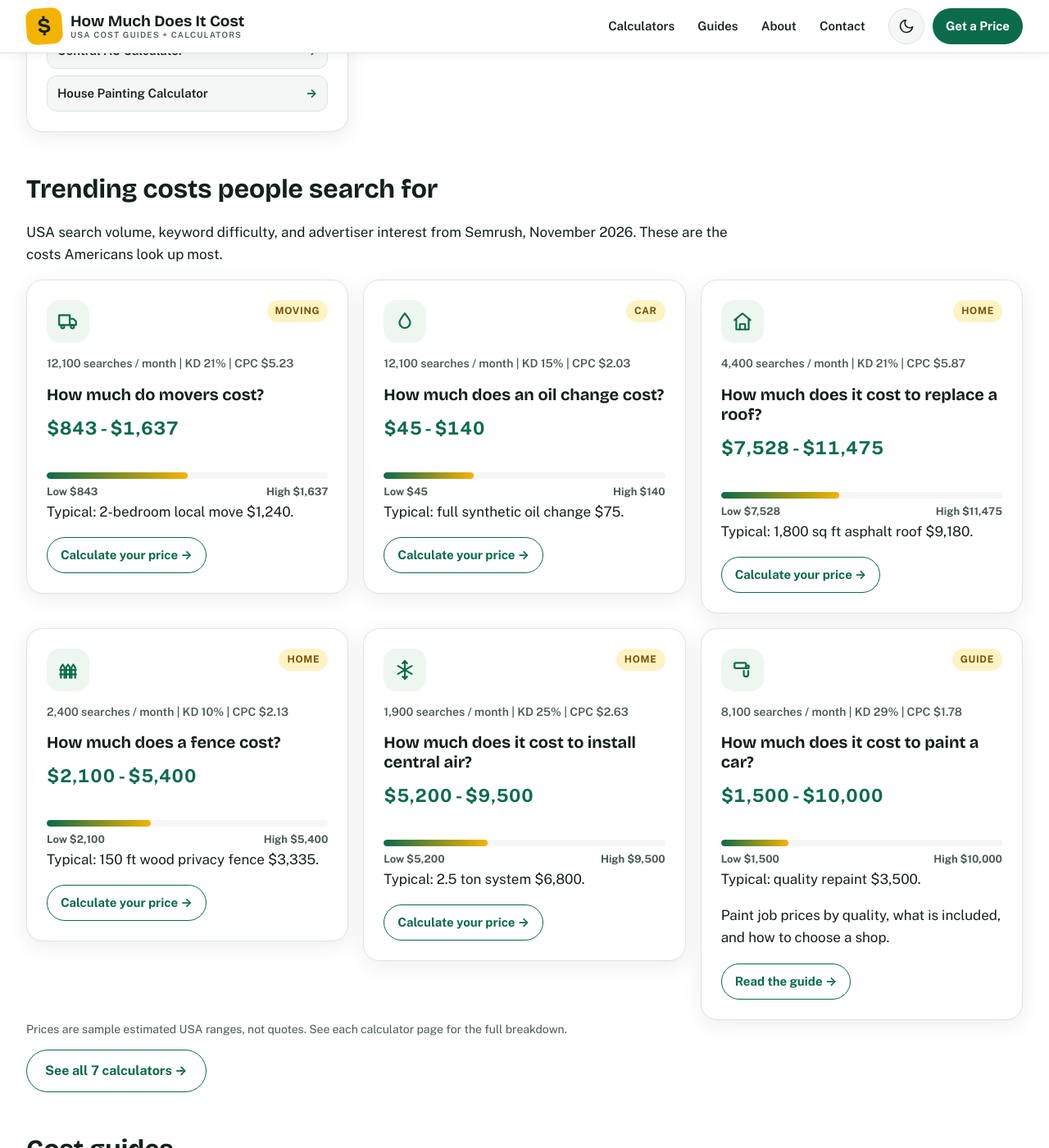
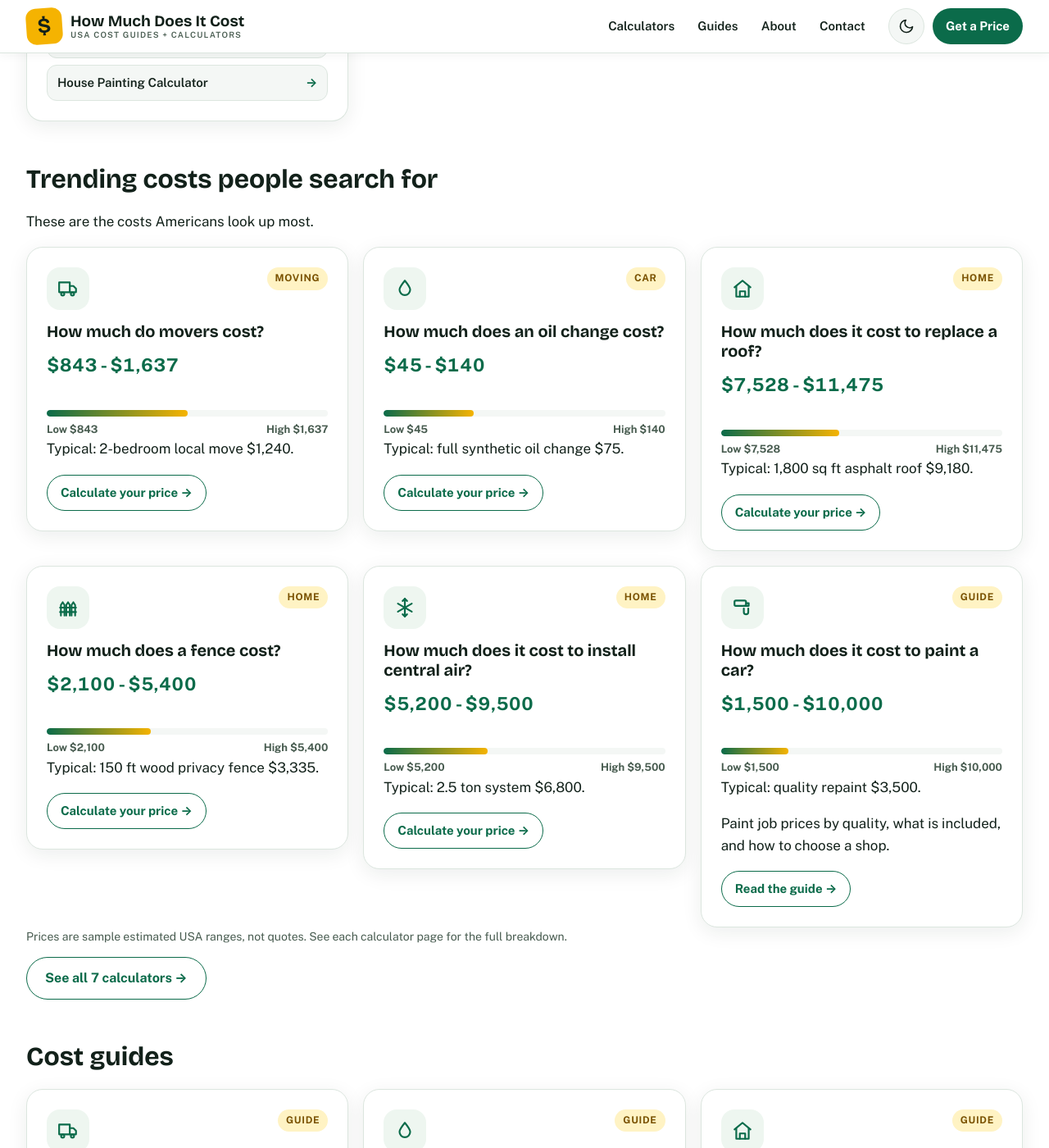
Before and after one commit to zaidmeo09-dhangal/howmuchdoesitcostusa, a Jekyll site: the page built from index.md, in a window 1280 px wide and 1400 px high, scrolled down 1128 px. Shown: the whole window at 82% size. Built offline with Jekyll 4.4.1, drawn with Linux system fonts in a browser that asks for light colours.

Commit message:
Initial deploy: add index.md

```diff
--- a/index.md
+++ b/index.md
@@ -60,7 +60,7 @@ schema: |
   <div class="wrap hero-grid">
     <div class="hero-copy">
       <p class="kicker">USA COST GUIDES + CALCULATORS</p>
-      <h1>How much does it <span class="accent">cost</span> in the USA?</h1>
+      <h1>How much does it <span class="accent"> cost </span> in the USA?</h1>
       <p class="lede">Real price ranges for the jobs Americans actually pay for. Pick a calculator, answer a few questions, and see your low, typical, and high price in seconds.</p>
       <form class="search-box" id="searchForm" role="search" action="{{ '/tools/' | relative_url }}" method="get">
         <label for="siteSearch" class="sr-only" style="position:absolute;left:-9999px;">Search cost calculators and guides</label>
@@ -90,7 +90,7 @@ schema: |
     <div class="hero-stats">
       <div class="hstat"><div><span class="hstat-num"><span class="count" data-count="6">6</span></span></div><div class="hstat-label">Cost guides live</div></div>
       <div class="hstat"><div><span class="hstat-num"><span class="count" data-count="7">7</span></span></div><div class="hstat-label">Calculators</div></div>
-      <div class="hstat"><div><span class="hstat-num"><span class="count" data-count="5">5</span></span><span class="hstat-suffix"> sec</span></div><div class="hstat-label">To your price</div></div>
+      <div class="hstat"><div><span class="hstat-num hstat-word">In seconds</span></div><div class="hstat-label">To your price</div></div>
     </div>
   </div>
 </section>
@@ -132,14 +132,14 @@ schema: |
 
 <section class="wrap">
   <h2>Trending costs people search for</h2>
-  <p>USA search volume, keyword difficulty, and advertiser interest from Semrush, November 2026. These are the costs Americans look up most.</p>
+  <p>These are the costs Americans look up most.</p>
   <div class="grid">
-<div class="card"><div class="card-top"><span class="card-icon" aria-hidden="true"><svg aria-hidden="true" width="26" height="26" viewBox="0 0 24 24" fill="none" stroke="currentColor" stroke-width="2" stroke-linecap="round" stroke-linejoin="round"><path d="M2 5h12v11H2z"/><path d="M14 9h4l3 3v4h-7"/><circle cx="6" cy="18" r="1.8"/><circle cx="17" cy="18" r="1.8"/></svg></span><span class="card-cat">Moving</span></div><p class="meta">12,100 searches / month | KD 21% | CPC $5.23</p><h3><a href="{{ '/movers-cost-calculator/' | relative_url }}">How much do movers cost?</a></h3><p class="price">$843 - $1,637</p><div class="price-bar" aria-hidden="true"><span style="width:50%"></span></div><div class="price-row"><span>Low $843</span><span>High $1,637</span></div><p>Typical: 2-bedroom local move $1,240.</p><a class="card-cta" href="{{ '/movers-cost-calculator/' | relative_url }}">Calculate your price &rarr;</a></div>
-    <div class="card"><div class="card-top"><span class="card-icon" aria-hidden="true"><svg aria-hidden="true" width="26" height="26" viewBox="0 0 24 24" fill="none" stroke="currentColor" stroke-width="2" stroke-linecap="round" stroke-linejoin="round"><path d="M12 3c3.5 4.2 6 7.2 6 10.2a6 6 0 1 1-12 0C6 10.2 8.5 7.2 12 3z"/></svg></span><span class="card-cat">Car</span></div><p class="meta">12,100 searches / month | KD 15% | CPC $2.03</p><h3><a href="{{ '/oil-change-cost-calculator/' | relative_url }}">How much does an oil change cost?</a></h3><p class="price">$45 - $140</p><div class="price-bar" aria-hidden="true"><span style="width:32%"></span></div><div class="price-row"><span>Low $45</span><span>High $140</span></div><p>Typical: full synthetic oil change $75.</p><a class="card-cta" href="{{ '/oil-change-cost-calculator/' | relative_url }}">Calculate your price &rarr;</a></div>
-    <div class="card"><div class="card-top"><span class="card-icon" aria-hidden="true"><svg aria-hidden="true" width="26" height="26" viewBox="0 0 24 24" fill="none" stroke="currentColor" stroke-width="2" stroke-linecap="round" stroke-linejoin="round"><path d="M3 10.5 12 3l9 7.5"/><path d="M5 9.5V21h14V9.5"/><path d="M9 21v-6h6v6"/></svg></span><span class="card-cat">Home</span></div><p class="meta">4,400 searches / month | KD 21% | CPC $5.87</p><h3><a href="{{ '/roof-replacement-cost-calculator/' | relative_url }}">How much does it cost to replace a roof?</a></h3><p class="price">$7,528 - $11,475</p><div class="price-bar" aria-hidden="true"><span style="width:42%"></span></div><div class="price-row"><span>Low $7,528</span><span>High $11,475</span></div><p>Typical: 1,800 sq ft asphalt roof $9,180.</p><a class="card-cta" href="{{ '/roof-replacement-cost-calculator/' | relative_url }}">Calculate your price &rarr;</a></div>
-    <div class="card"><div class="card-top"><span class="card-icon" aria-hidden="true"><svg aria-hidden="true" width="26" height="26" viewBox="0 0 24 24" fill="none" stroke="currentColor" stroke-width="2" stroke-linecap="round" stroke-linejoin="round"><path d="M4 21V9l2-3 2 3v12"/><path d="M10 21V9l2-3 2 3v12"/><path d="M16 21V9l2-3 2 3v12"/><path d="M3 12h18"/><path d="M3 17h18"/></svg></span><span class="card-cat">Home</span></div><p class="meta">2,400 searches / month | KD 10% | CPC $2.13</p><h3><a href="{{ '/fence-cost-calculator/' | relative_url }}">How much does a fence cost?</a></h3><p class="price">$2,100 - $5,400</p><div class="price-bar" aria-hidden="true"><span style="width:37%"></span></div><div class="price-row"><span>Low $2,100</span><span>High $5,400</span></div><p>Typical: 150 ft wood privacy fence $3,335.</p><a class="card-cta" href="{{ '/fence-cost-calculator/' | relative_url }}">Calculate your price &rarr;</a></div>
-    <div class="card"><div class="card-top"><span class="card-icon" aria-hidden="true"><svg aria-hidden="true" width="26" height="26" viewBox="0 0 24 24" fill="none" stroke="currentColor" stroke-width="2" stroke-linecap="round" stroke-linejoin="round"><path d="M12 2v20"/><path d="M4.2 7.5l15.6 9"/><path d="M19.8 7.5L4.2 16.5"/><path d="M12 2L9.5 4.5M12 2l2.5 2.5M12 22l-2.5-2.5M12 22l2.5-2.5"/></svg></span><span class="card-cat">Home</span></div><p class="meta">1,900 searches / month | KD 25% | CPC $2.63</p><h3><a href="{{ '/central-ac-installation-cost-calculator/' | relative_url }}">How much does it cost to install central air?</a></h3><p class="price">$5,200 - $9,500</p><div class="price-bar" aria-hidden="true"><span style="width:37%"></span></div><div class="price-row"><span>Low $5,200</span><span>High $9,500</span></div><p>Typical: 2.5 ton system $6,800.</p><a class="card-cta" href="{{ '/central-ac-installation-cost-calculator/' | relative_url }}">Calculate your price &rarr;</a></div>
-    <div class="card"><div class="card-top"><span class="card-icon" aria-hidden="true"><svg aria-hidden="true" width="26" height="26" viewBox="0 0 24 24" fill="none" stroke="currentColor" stroke-width="2" stroke-linecap="round" stroke-linejoin="round"><rect x="3" y="4" width="13" height="6" rx="1.5"/><path d="M16 7h3v3h-5"/><path d="M13.5 13v4a2.5 2.5 0 0 0 5 0v-4"/></svg></span><span class="card-cat">Guide</span></div><p class="meta">8,100 searches / month | KD 29% | CPC $1.78</p><h3><a href="{{ '/blog/how-much-does-it-cost-to-paint-a-car/' | relative_url }}">How much does it cost to paint a car?</a></h3><p class="price">$1,500 - $10,000</p><div class="price-bar" aria-hidden="true"><span style="width:24%"></span></div><div class="price-row"><span>Low $1,500</span><span>High $10,000</span></div><p>Typical: quality repaint $3,500.</p><p>Paint job prices by quality, what is included, and how to choose a shop.</p><a class="card-cta" href="{{ '/blog/how-much-does-it-cost-to-paint-a-car/' | relative_url }}">Read the guide &rarr;</a></div>
+<div class="card"><div class="card-top"><span class="card-icon" aria-hidden="true"><svg aria-hidden="true" width="26" height="26" viewBox="0 0 24 24" fill="none" stroke="currentColor" stroke-width="2" stroke-linecap="round" stroke-linejoin="round"><path d="M2 5h12v11H2z"/><path d="M14 9h4l3 3v4h-7"/><circle cx="6" cy="18" r="1.8"/><circle cx="17" cy="18" r="1.8"/></svg></span><span class="card-cat">Moving</span></div><h3><a href="{{ '/movers-cost-calculator/' | relative_url }}">How much do movers cost?</a></h3><p class="price">$843 - $1,637</p><div class="price-bar" aria-hidden="true"><span style="width:50%"></span></div><div class="price-row"><span>Low $843</span><span>High $1,637</span></div><p>Typical: 2-bedroom local move $1,240.</p><a class="card-cta" href="{{ '/movers-cost-calculator/' | relative_url }}">Calculate your price &rarr;</a></div>
+    <div class="card"><div class="card-top"><span class="card-icon" aria-hidden="true"><svg aria-hidden="true" width="26" height="26" viewBox="0 0 24 24" fill="none" stroke="currentColor" stroke-width="2" stroke-linecap="round" stroke-linejoin="round"><path d="M12 3c3.5 4.2 6 7.2 6 10.2a6 6 0 1 1-12 0C6 10.2 8.5 7.2 12 3z"/></svg></span><span class="card-cat">Car</span></div><h3><a href="{{ '/oil-change-cost-calculator/' | relative_url }}">How much does an oil change cost?</a></h3><p class="price">$45 - $140</p><div class="price-bar" aria-hidden="true"><span style="width:32%"></span></div><div class="price-row"><span>Low $45</span><span>High $140</span></div><p>Typical: full synthetic oil change $75.</p><a class="card-cta" href="{{ '/oil-change-cost-calculator/' | relative_url }}">Calculate your price &rarr;</a></div>
+    <div class="card"><div class="card-top"><span class="card-icon" aria-hidden="true"><svg aria-hidden="true" width="26" height="26" viewBox="0 0 24 24" fill="none" stroke="currentColor" stroke-width="2" stroke-linecap="round" stroke-linejoin="round"><path d="M3 10.5 12 3l9 7.5"/><path d="M5 9.5V21h14V9.5"/><path d="M9 21v-6h6v6"/></svg></span><span class="card-cat">Home</span></div><h3><a href="{{ '/roof-replacement-cost-calculator/' | relative_url }}">How much does it cost to replace a roof?</a></h3><p class="price">$7,528 - $11,475</p><div class="price-bar" aria-hidden="true"><span style="width:42%"></span></div><div class="price-row"><span>Low $7,528</span><span>High $11,475</span></div><p>Typical: 1,800 sq ft asphalt roof $9,180.</p><a class="card-cta" href="{{ '/roof-replacement-cost-calculator/' | relative_url }}">Calculate your price &rarr;</a></div>
+    <div class="card"><div class="card-top"><span class="card-icon" aria-hidden="true"><svg aria-hidden="true" width="26" height="26" viewBox="0 0 24 24" fill="none" stroke="currentColor" stroke-width="2" stroke-linecap="round" stroke-linejoin="round"><path d="M4 21V9l2-3 2 3v12"/><path d="M10 21V9l2-3 2 3v12"/><path d="M16 21V9l2-3 2 3v12"/><path d="M3 12h18"/><path d="M3 17h18"/></svg></span><span class="card-cat">Home</span></div><h3><a href="{{ '/fence-cost-calculator/' | relative_url }}">How much does a fence cost?</a></h3><p class="price">$2,100 - $5,400</p><div class="price-bar" aria-hidden="true"><span style="width:37%"></span></div><div class="price-row"><span>Low $2,100</span><span>High $5,400</span></div><p>Typical: 150 ft wood privacy fence $3,335.</p><a class="card-cta" href="{{ '/fence-cost-calculator/' | relative_url }}">Calculate your price &rarr;</a></div>
+    <div class="card"><div class="card-top"><span class="card-icon" aria-hidden="true"><svg aria-hidden="true" width="26" height="26" viewBox="0 0 24 24" fill="none" stroke="currentColor" stroke-width="2" stroke-linecap="round" stroke-linejoin="round"><path d="M12 2v20"/><path d="M4.2 7.5l15.6 9"/><path d="M19.8 7.5L4.2 16.5"/><path d="M12 2L9.5 4.5M12 2l2.5 2.5M12 22l-2.5-2.5M12 22l2.5-2.5"/></svg></span><span class="card-cat">Home</span></div><h3><a href="{{ '/central-ac-installation-cost-calculator/' | relative_url }}">How much does it cost to install central air?</a></h3><p class="price">$5,200 - $9,500</p><div class="price-bar" aria-hidden="true"><span style="width:37%"></span></div><div class="price-row"><span>Low $5,200</span><span>High $9,500</span></div><p>Typical: 2.5 ton system $6,800.</p><a class="card-cta" href="{{ '/central-ac-installation-cost-calculator/' | relative_url }}">Calculate your price &rarr;</a></div>
+    <div class="card"><div class="card-top"><span class="card-icon" aria-hidden="true"><svg aria-hidden="true" width="26" height="26" viewBox="0 0 24 24" fill="none" stroke="currentColor" stroke-width="2" stroke-linecap="round" stroke-linejoin="round"><rect x="3" y="4" width="13" height="6" rx="1.5"/><path d="M16 7h3v3h-5"/><path d="M13.5 13v4a2.5 2.5 0 0 0 5 0v-4"/></svg></span><span class="card-cat">Guide</span></div><h3><a href="{{ '/blog/how-much-does-it-cost-to-paint-a-car/' | relative_url }}">How much does it cost to paint a car?</a></h3><p class="price">$1,500 - $10,000</p><div class="price-bar" aria-hidden="true"><span style="width:24%"></span></div><div class="price-row"><span>Low $1,500</span><span>High $10,000</span></div><p>Typical: quality repaint $3,500.</p><p>Paint job prices by quality, what is included, and how to choose a shop.</p><a class="card-cta" href="{{ '/blog/how-much-does-it-cost-to-paint-a-car/' | relative_url }}">Read the guide &rarr;</a></div>
   </div>
   <p class="note">Prices are sample estimated USA ranges, not quotes. See each calculator page for the full breakdown.</p>
   <p><a class="btn btn-outline" href="{{ '/tools/' | relative_url }}">See all 7 calculators &rarr;</a></p>
```
